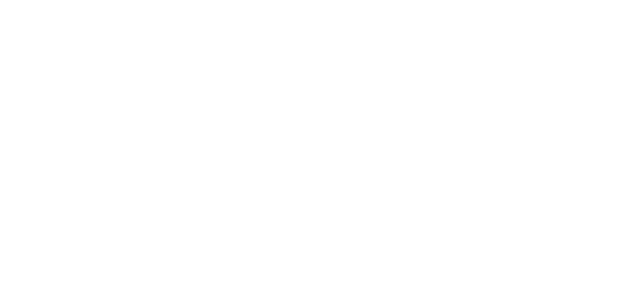
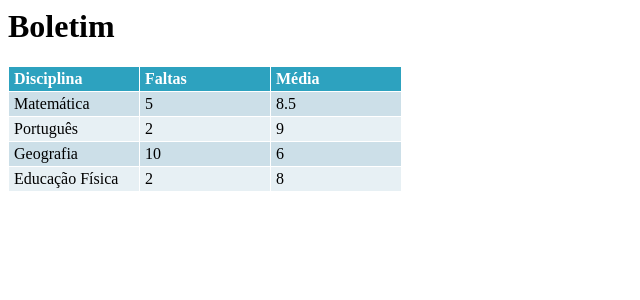
Before and after one commit to Raissa-SM/DesenvWeb, a PHP site: page /script.php in a window 1280 px wide. Before the commit the part shown is empty. Shown: the top 300 px of the page, without its empty margins (0-640 px from the left). Run offline with PHP 8.4, Linux system fonts and the light colour scheme.

Commit message:
Aula 8 Prática 6

```diff
--- a/aula8/pratica6/script.php
+++ b/aula8/pratica6/script.php
@@ -1,2 +1,52 @@
-<?php
-?>
+<html lanb="pt-br">
+
+    <head>
+        <meta charset="UTF-8">
+        <title> Pratica 1 - web </title>
+        <style>
+            table {
+
+                background-color: rgba(231, 240, 244);
+                text-align: left;
+                border-collapse: collapse;
+            }
+            th {
+                background-color: rgba(45, 162, 191);
+                color: white;
+            }
+            th, td {
+                border: 1px solid white;
+                min-width: 120px;
+                padding: 3px 5px;
+            }
+            tr:nth-child(even) {
+                background-color: rgba(204, 223, 232);
+            }
+        </style>
+    </head>
+    <body>
+        <h1>Boletim</h1>
+        <table>
+            <?php
+                $t = array(array("Disciplina", "Faltas", "Média"),
+                     array("Matemática", 5, 8.5),
+                     array("Português", 2, 9),
+                     array("Geografia", 10, 6),
+                     array("Educação Física", 2, 8));
+
+                for ($i = 0; $i < 5; $i++) { // utilizei a lógica de matrizes aprendida em algorítmos
+                    echo "<tr>";
+                    for ($j = 0; $j < 3; $j++) {
+                        if ($i == 0) {
+                            echo "<th>" . $t[$i][$j] . "</th>";
+                        }
+                        else {
+                            echo "<td>" . $t[$i][$j] . "</td>";
+                        }
+                    }
+                    echo "</tr>";
+                }
+            ?>
+        </table>
+    </body>
+</html>
```
